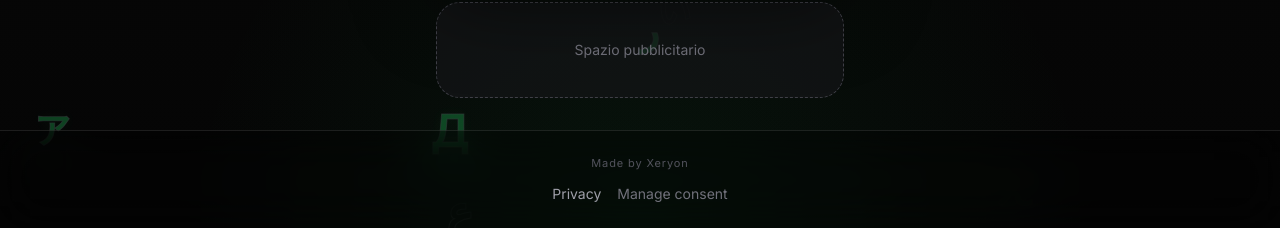
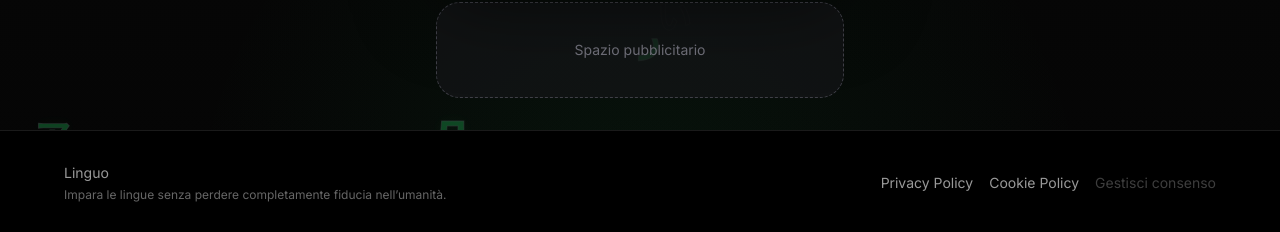
Before and after one commit to Xcallmefrank/linguo-game, a Next.js app: page / in a window 1280 px wide. Shown: the part 1133-1365 px from the top of the page. Built offline with nearby package versions, Linux system fonts and the light colour scheme; no server answers.

Commit message:
fix metadata pt 2

```diff
--- a/app/layout.tsx
+++ b/app/layout.tsx
@@ -40,7 +40,7 @@ export default function RootLayout({
             id="adsense-script"
             async
             strategy="afterInteractive"
-            src={`https://pagead2.googlesyndication.com/pagead/js/adsbygoogle.js?client=${adsenseClient}`}
+            src="https://pagead2.googlesyndication.com/pagead/js/adsbygoogle.js?client=ca-pub-9077490381225909"
             crossOrigin="anonymous"
           />
         ) : null}
--- a/components/site-footer.tsx
+++ b/components/site-footer.tsx
@@ -1,108 +1,81 @@
 "use client"
 
+import { useEffect, useState } from "react"
 import Link from "next/link"
-import { useEffect, useState } from "react"
-import { useToast } from "@/components/toast-provider"
 import { useLocale } from "@/components/locale-provider"
 
 type GoogleFcWindow = Window & {
   googlefc?: {
-    callbackQueue?: {
-      push: (item: unknown) => number
-    }
+    callbackQueue?: Array<() => void>
     showRevocationMessage?: () => void
   }
 }
 
-function isConsentApiReady(googleWindow: GoogleFcWindow) {
-  return Boolean(
-    googleWindow.googlefc?.callbackQueue &&
-      typeof googleWindow.googlefc?.showRevocationMessage === "function"
-  )
-}
-
 export function SiteFooter() {
-  const [consentReady, setConsentReady] = useState(false)
-  const { showToast } = useToast()
-  const { t } = useLocale()
+  const { locale } = useLocale()
+  const [consentAvailable, setConsentAvailable] = useState(false)
 
   useEffect(() => {
-    if (typeof window === "undefined") return
+    const checkConsentApi = () => {
+      const googleWindow = window as GoogleFcWindow
 
-    const googleWindow = window as GoogleFcWindow
+      const isAvailable =
+        typeof googleWindow.googlefc?.callbackQueue?.push === "function" &&
+        typeof googleWindow.googlefc?.showRevocationMessage === "function"
 
-    googleWindow.googlefc = googleWindow.googlefc || {}
-    googleWindow.googlefc.callbackQueue =
-      googleWindow.googlefc.callbackQueue || {
-        push: () => 0,
-      }
-
-    if (isConsentApiReady(googleWindow)) {
-      setConsentReady(true)
-      return
+      setConsentAvailable(isAvailable)
     }
 
-    const queue = googleWindow.googlefc.callbackQueue
+    checkConsentApi()
 
-    queue.push({
-      CONSENT_API_READY: () => {
-        setConsentReady(true)
-      },
-    })
-
-    const interval = window.setInterval(() => {
-      if (isConsentApiReady(googleWindow)) {
-        setConsentReady(true)
-        window.clearInterval(interval)
-      }
-    }, 800)
-
-    const timeout = window.setTimeout(() => {
-      window.clearInterval(interval)
-    }, 10000)
+    const interval = window.setInterval(checkConsentApi, 500)
 
     return () => {
       window.clearInterval(interval)
-      window.clearTimeout(timeout)
     }
   }, [])
 
   const handleConsentClick = () => {
     const googleWindow = window as GoogleFcWindow
+    const callbackQueue = googleWindow.googlefc?.callbackQueue
+    const showRevocationMessage = googleWindow.googlefc?.showRevocationMessage
 
     if (
-      googleWindow.googlefc?.callbackQueue &&
-      typeof googleWindow.googlefc.showRevocationMessage === "function"
+      typeof callbackQueue?.push === "function" &&
+      typeof showRevocationMessage === "function"
     ) {
-      const queue = googleWindow.googlefc.callbackQueue
-      const showRevocationMessage = googleWindow.googlefc.showRevocationMessage
-      queue.push(showRevocationMessage)
-      return
+      callbackQueue.push(showRevocationMessage)
+    } else {
+      console.warn("Google Funding Choices non è ancora disponibile.")
     }
-
-    showToast(t("toast.consentUnavailable"), "info")
   }
 
   return (
-    <footer className="relative z-10 border-t border-white/10 bg-black/30 px-5 py-6 backdrop-blur-xl">
-      <div className="mx-auto flex max-w-md flex-col items-center gap-3 text-center">
-        <p className="text-[11px] tracking-[0.08em] text-zinc-600">
-          Made by Xeryon
-        </p>
+    <footer className="border-t border-white/10 bg-black px-6 py-8 text-sm text-white/60">
+      <div className="mx-auto flex max-w-6xl flex-col gap-4 md:flex-row md:items-center md:justify-between">
+        <div>
+          <p>Linguo</p>
+          <p className="mt-1 text-xs text-white/40">
+            Impara le lingue senza perdere completamente fiducia nell’umanità.
+          </p>
+        </div>
 
-        <div className="flex flex-wrap items-center justify-center gap-x-4 gap-y-2 text-sm text-zinc-400">
-          <Link href="/privacy" className="transition-colors hover:text-white">
-            {t("footer.privacy")}
+        <div className="flex flex-wrap items-center gap-4">
+          <Link href={`/${locale}/privacy`} className="hover:text-white">
+            Privacy Policy
+          </Link>
+
+          <Link href={`/${locale}/cookie`} className="hover:text-white">
+            Cookie Policy
           </Link>
 
           <button
             type="button"
             onClick={handleConsentClick}
-            className={`transition-colors hover:text-white ${
-              consentReady ? "text-zinc-400" : "text-zinc-500"
-            }`}
+            disabled={!consentAvailable}
+            className="hover:text-white disabled:cursor-not-allowed disabled:opacity-40"
           >
-            {t("footer.consent")}
+            Gestisci consenso
           </button>
         </div>
       </div>
```
